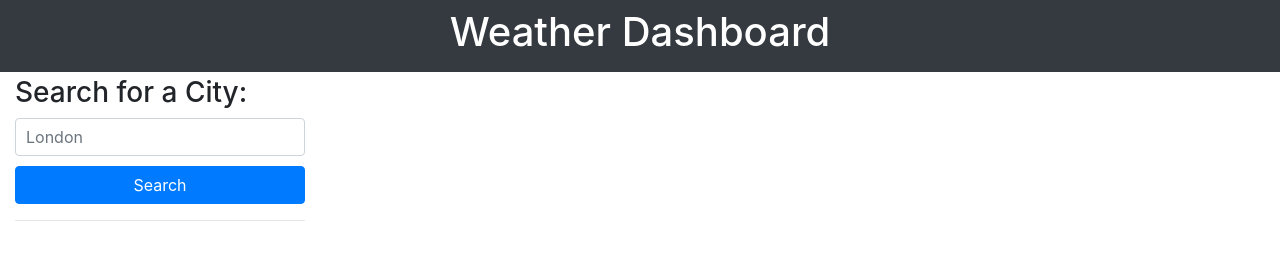
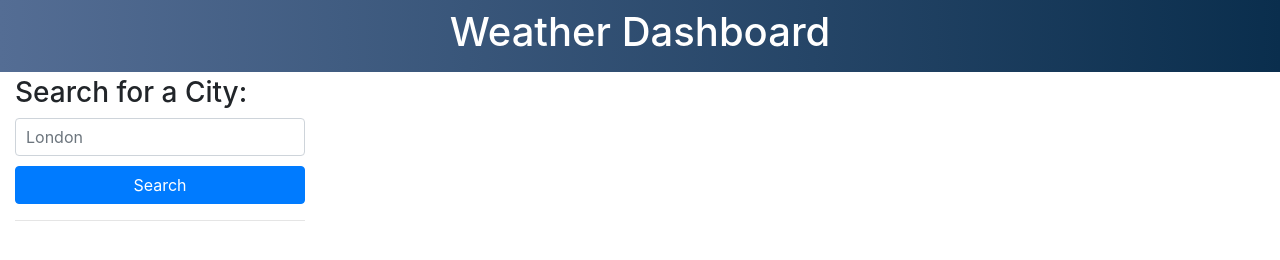
Before and after one commit to adriwg/weather-dashboard, a plain HTML site: page index.html in a window 1280 px wide. Drawn offline with nearby package versions, Linux system fonts and the light colour scheme.

Commit message:
Modified README.md, fine-tune some css and HTML.

```diff
--- a/assets/style.css
+++ b/assets/style.css
@@ -1,6 +1,19 @@
+.weather-header {
+    text-align: center;
+    color: #FFF;
+    background: rgba(84, 109, 148, 1);
+    background: -moz-linear-gradient(left, rgba(84, 109, 148, 1) 0%, rgba(10, 46, 77, 1) 100%);
+    background: -webkit-gradient(left top, right top, color-stop(0%, rgba(84, 109, 148, 1)), color-stop(100%, rgba(10, 46, 77, 1)));
+    background: -webkit-linear-gradient(left, rgba(84, 109, 148, 1) 0%, rgba(10, 46, 77, 1) 100%);
+    background: -o-linear-gradient(left, rgba(84, 109, 148, 1) 0%, rgba(10, 46, 77, 1) 100%);
+    background: -ms-linear-gradient(left, rgba(84, 109, 148, 1) 0%, rgba(10, 46, 77, 1) 100%);
+    background: linear-gradient(to right, rgba(84, 109, 148, 1) 0%, rgba(10, 46, 77, 1) 100%);
+    filter: progid:DXImageTransform.Microsoft.gradient(startColorstr='#546d94', endColorstr='#0a2e4d', GradientType=1);
+}
+
 .weather-search {
     width: 100%;
-   padding: 5px 10px;
+    padding: 5px 10px;
 
 }
 
--- a/index.html
+++ b/index.html
@@ -13,7 +13,7 @@
   </head>
 
   <body>
-    <header class="container-fluid text-center text-white bg-dark p-2 weather-header">
+    <header class="container-fluid p-2 weather-header">
       <h1>Weather Dashboard</h1>
     </header>
     <!-- max-width for ultra wide resolutions -->
```
Also changed, not shown: 1 other file.
